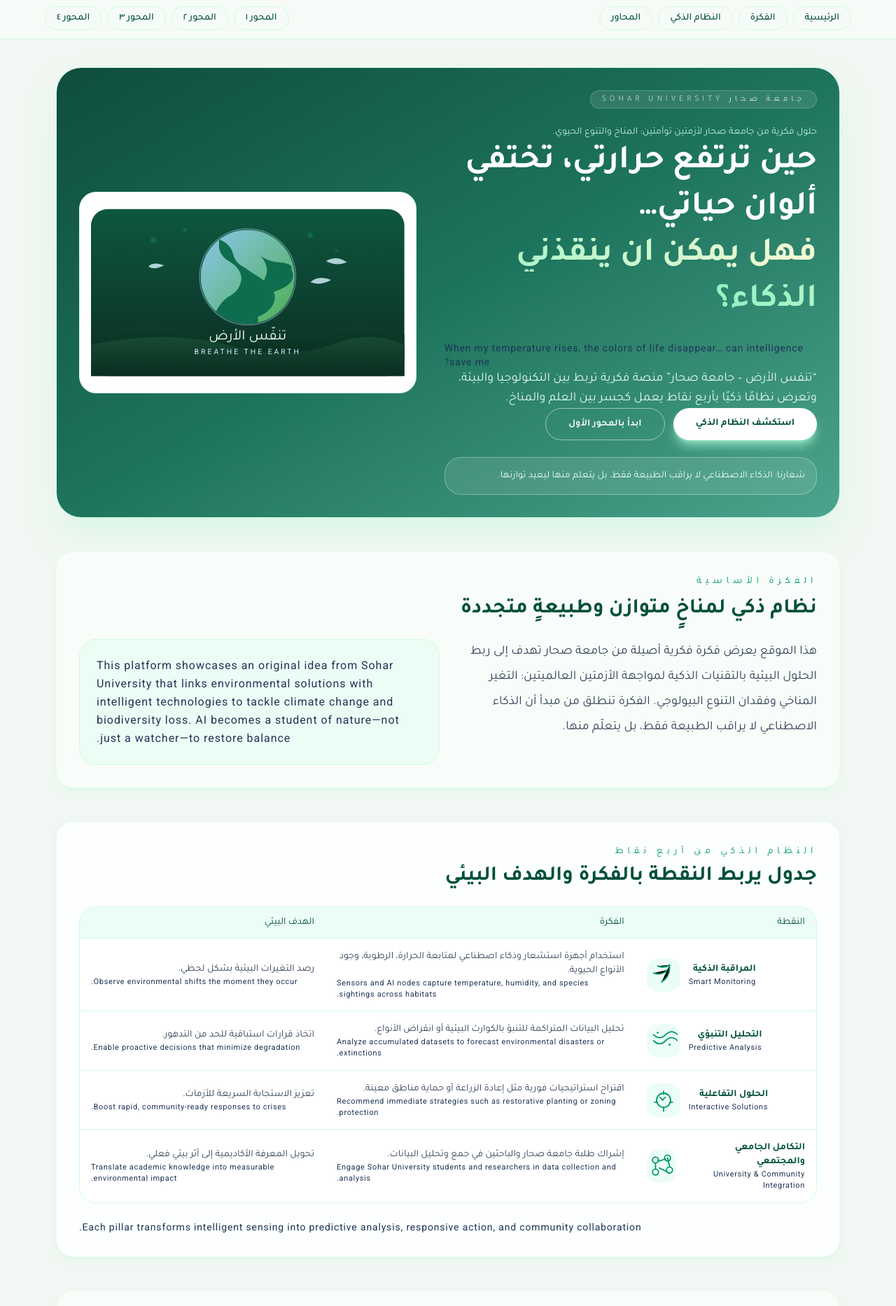
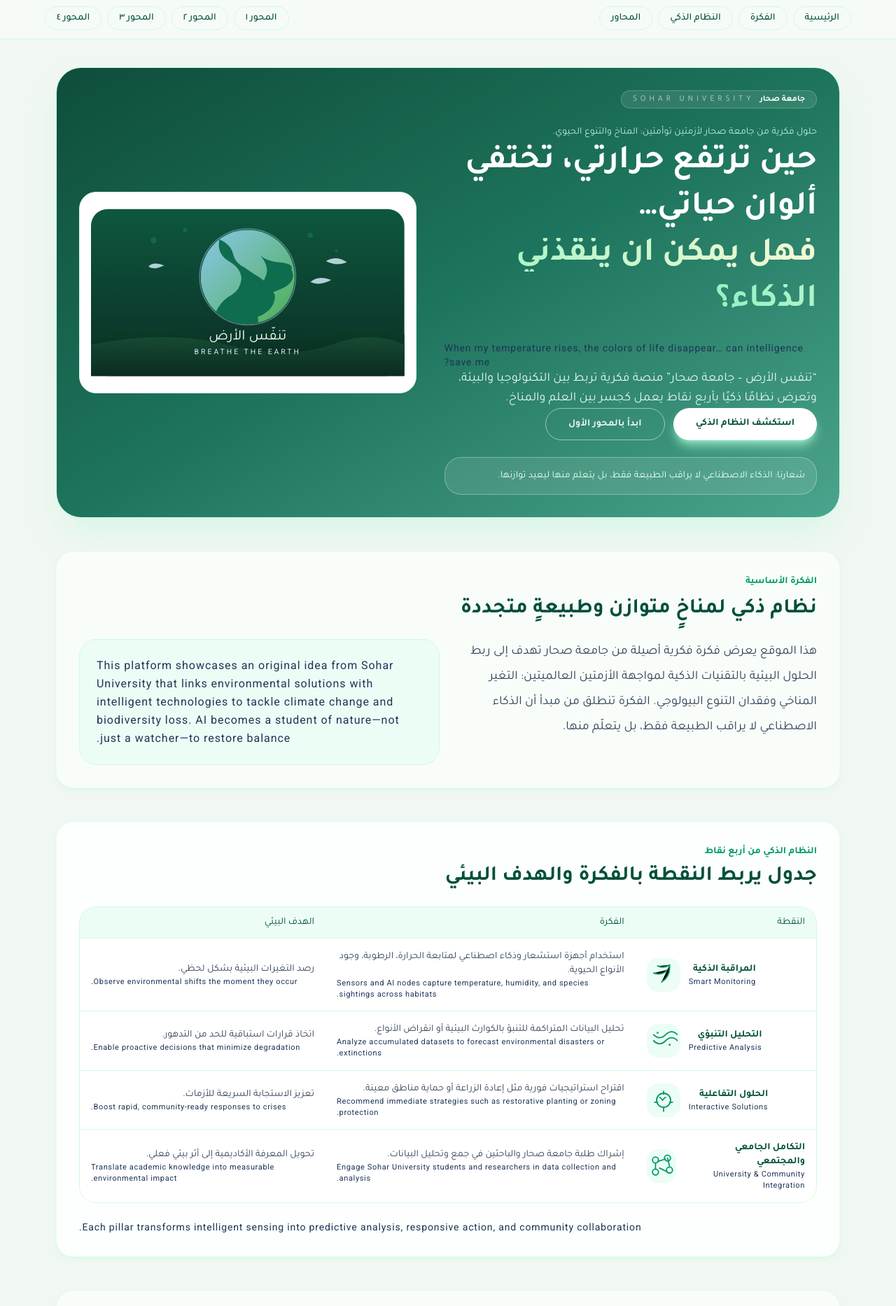
Before and after one commit to alanqoudif/Breathe-the-Earth---Sohar-University, a Next.js app: page / in a window 1280 px wide. Shown: the part 80-1946 px from the top of the page at 70% size. Built offline with nearby package versions, Linux system fonts and the light colour scheme.

Commit message:
Enhance homepage text styling for better readability and emphasis. Updated font weights and styles for university name and section headings to improve visual hierarchy and consistency.

```diff
--- a/src/app/page.tsx
+++ b/src/app/page.tsx
@@ -12,9 +12,11 @@ export default function Home() {
         className="grid gap-10 rounded-[36px] border border-emerald-100 bg-gradient-to-br from-[#0f4d3c] via-[#1d745c] to-[#4ba48d] p-8 text-white shadow-2xl shadow-emerald-200/40 lg:grid-cols-[1.05fr_0.95fr]"
       >
         <div className="space-y-6">
-          <div className="inline-flex items-center gap-2 rounded-full border border-white/20 bg-white/10 px-4 py-1 text-xs uppercase tracking-[0.4em] text-white/80">
-            <span>جامعة صحار</span>
-            <span className="text-white/60">Sohar University</span>
+          <div className="inline-flex items-center gap-2 rounded-full border border-white/20 bg-white/10 px-4 py-1 text-xs text-white/80">
+            <span className="font-semibold text-white">جامعة صحار</span>
+            <span className="uppercase tracking-[0.4em] text-white/60">
+              Sohar University
+            </span>
           </div>
           <p className="text-sm text-emerald-100/90">
             حلول فكرية من جامعة صحار لأزمتين توأمتين: المناخ والتنوع الحيوي.
@@ -64,7 +66,7 @@ export default function Home() {
         id="idea"
         className="rounded-3xl border border-emerald-50 bg-[#f9fdf9] p-8 text-slate-900 shadow-md shadow-emerald-100/60"
       >
-        <p className="text-sm uppercase tracking-[0.4em] text-emerald-600">
+        <p className="text-sm font-semibold text-emerald-600">
           الفكرة الأساسية
         </p>
         <h2 className="mt-3 text-3xl font-semibold text-emerald-900">
@@ -93,7 +95,7 @@ export default function Home() {
         className="space-y-6 rounded-3xl border border-emerald-50 bg-[#fcfffd] p-8 text-slate-900 shadow-md shadow-emerald-100/60"
       >
         <div className="flex flex-col gap-2">
-          <p className="text-sm uppercase tracking-[0.4em] text-emerald-600">
+          <p className="text-sm font-semibold text-emerald-600">
             النظام الذكي من أربع نقاط
           </p>
           <h2 className="text-3xl font-semibold text-emerald-900">
@@ -185,7 +187,7 @@ export default function Home() {
         className="space-y-6 rounded-3xl border border-emerald-50 bg-[#f9fdf9] p-8 text-slate-900 shadow-md shadow-emerald-100/60"
       >
         <div className="flex flex-col gap-2">
-          <p className="text-sm uppercase tracking-[0.4em] text-emerald-600">
+          <p className="text-sm font-semibold text-emerald-600">
             المحاور الأربعة
           </p>
           <h2 className="text-3xl font-semibold text-emerald-900">
@@ -200,7 +202,7 @@ export default function Home() {
       </section>
 
       <section className="space-y-6 rounded-3xl border border-emerald-50 bg-[#f9fdf9] p-8 text-slate-900 shadow-md shadow-emerald-100/60">
-        <p className="text-sm uppercase tracking-[0.4em] text-emerald-600">
+        <p className="text-sm font-semibold text-emerald-600">
           الأثر والرؤية المستقبلية
         </p>
         <h2 className="text-3xl font-semibold text-emerald-900">
```
